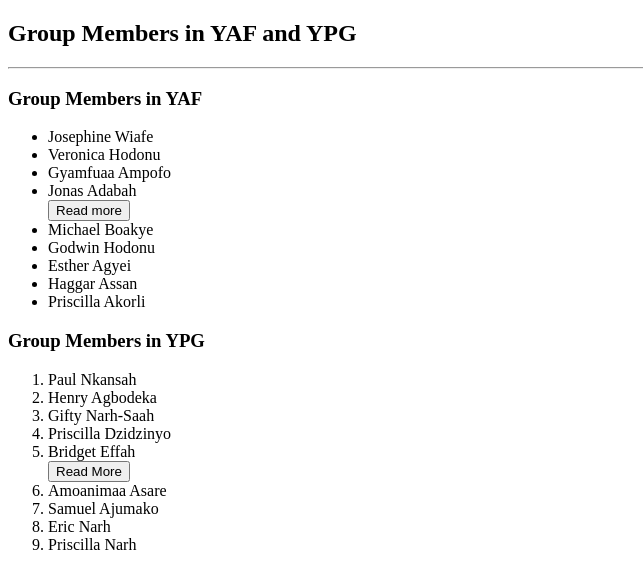
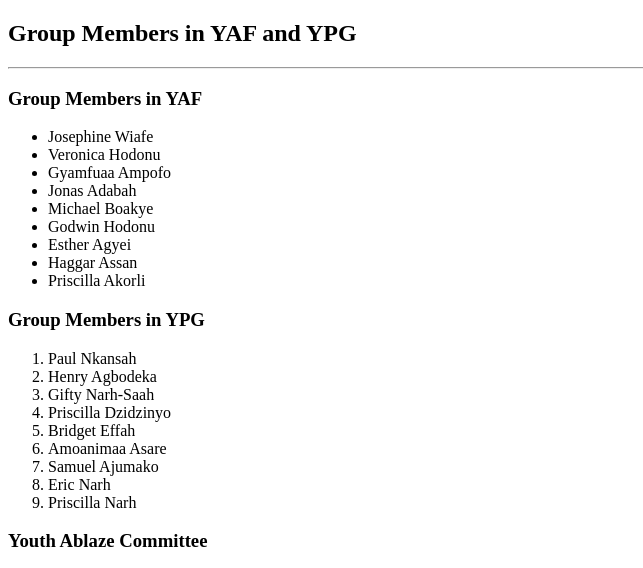
Before and after one commit to Akua1039/Tech4Girls_lesson2, a plain HTML site: page index.html in a window 1280 px wide. Shown: the top 568 px of the page, without its empty margins (0-643 px from the left). Drawn offline with Linux system fonts and the light colour scheme.

Commit message:
updated files

```diff
--- a/index.html
+++ b/index.html
@@ -14,7 +14,6 @@
    <li>Veronica Hodonu</li>
    <li>Gyamfuaa Ampofo</li>
    <li>Jonas Adabah</li>
-   <button>Read more</button>
    <li>Michael Boakye</li>
    <li>Godwin Hodonu</li>
    <li>Esther Agyei</li>
@@ -28,7 +27,6 @@
     <li>Gifty Narh-Saah</li>
     <li>Priscilla Dzidzinyo</li>
     <li>Bridget Effah</li>
-    <button>Read More</button>
     <li>Amoanimaa Asare</li>
     <li>Samuel Ajumako</li>
     <li>Eric Narh</li>
```
